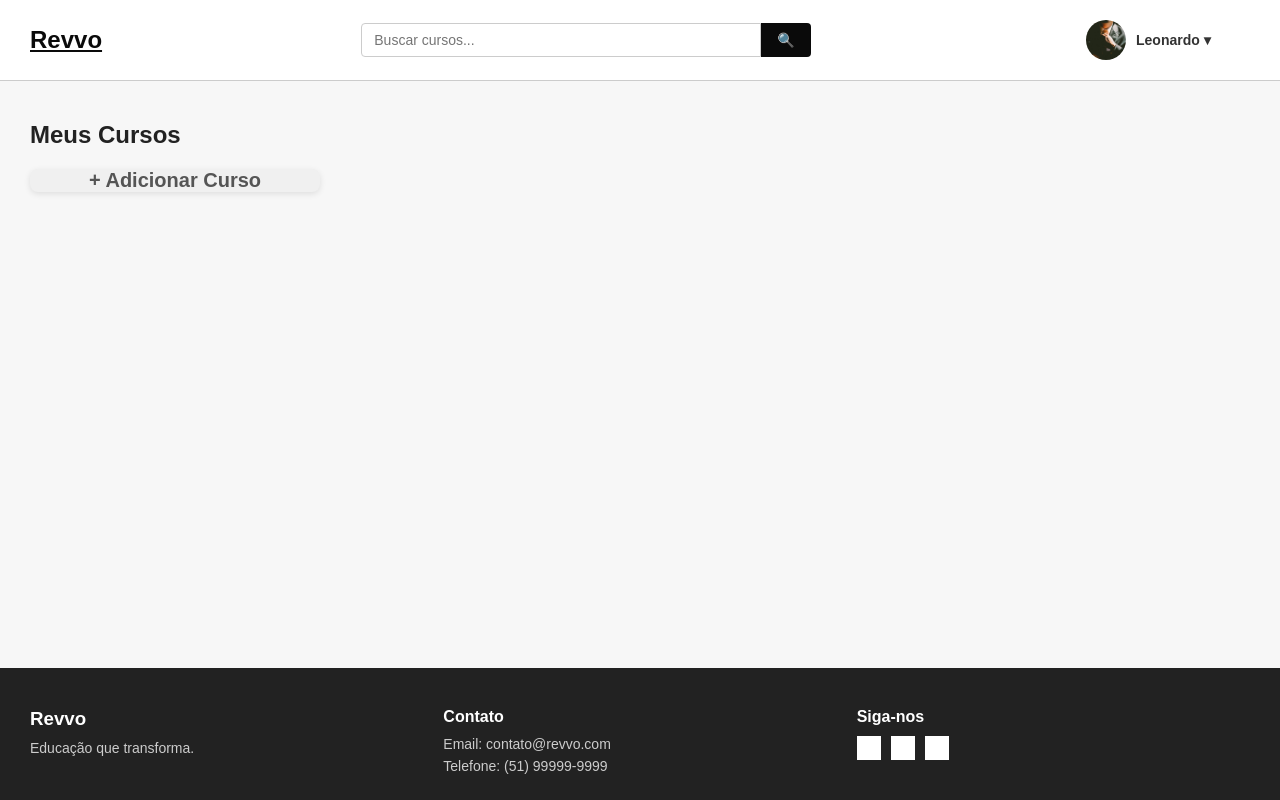
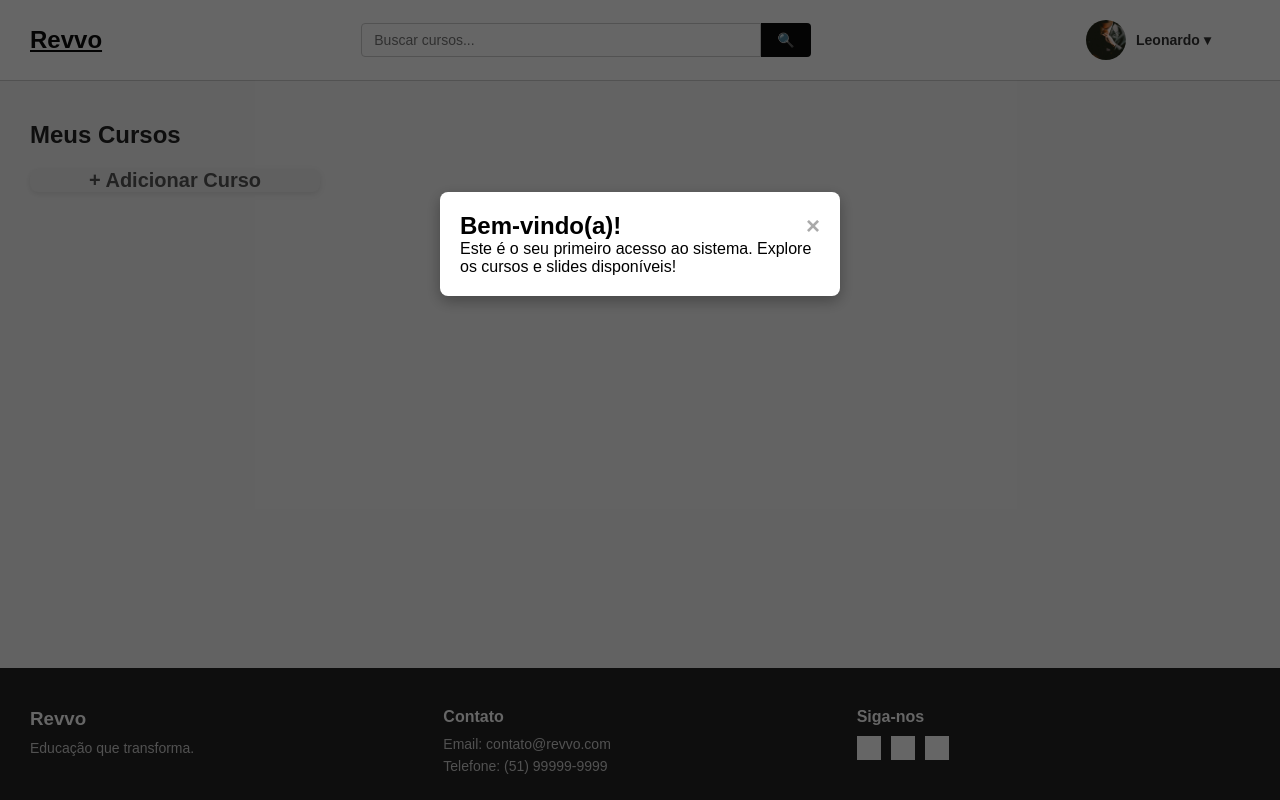
Before and after one commit to Leeobarreiro/desafio_revvo, a PHP site: page / in a window 1280 px wide. Run offline with PHP 8.4, Linux system fonts and the light colour scheme; data that the repository does not hold is empty; grey boxes are pictures that could not be loaded.

Commit message:
Ultimos ajustes

```diff
--- a/css/style.css
+++ b/css/style.css
@@ -479,3 +479,33 @@
     display: none;
   }
 }
+.modal {
+  display: none;
+  position: fixed;
+  z-index: 9999;
+  left: 0;
+  top: 0;
+  width: 100%;
+  height: 100%;
+  overflow: auto;
+  background-color: rgba(0, 0, 0, 0.6);
+}
+
+.modal-content {
+  background-color: #fff;
+  margin: 15% auto;
+  padding: 20px;
+  border-radius: 8px;
+  width: 90%;
+  max-width: 400px;
+  box-shadow: 0 5px 15px rgba(0, 0, 0, 0.3);
+  animation: fadeIn 0.3s ease-in-out;
+}
+
+.close {
+  color: #aaa;
+  float: right;
+  font-size: 24px;
+  font-weight: bold;
+  cursor: pointer;
+}
--- a/index.php
+++ b/index.php
@@ -14,6 +14,17 @@
 <body>
 
 <?php include 'includes/header.php'; ?>
+
+<?php if (!isset($_GET['no_modal'])): ?>
+  <div id="meuModal" class="modal">
+    <div class="modal-content">
+      <span id="fecharModal" class="close">&times;</span>
+      <h2>Bem-vindo(a)!</h2>
+      <p>Este é o seu primeiro acesso ao sistema. Explore os cursos e slides disponíveis!</p>
+    </div>
+  </div>
+<?php endif; ?>
+
 
 <div class="wrapper">
   <!-- Carrossel -->
--- a/sass/style.scss
+++ b/sass/style.scss
@@ -528,3 +528,33 @@
     display: none;
   }
 }
+.modal {
+  display: none;
+  position: fixed;
+  z-index: 9999;
+  left: 0;
+  top: 0;
+  width: 100%;
+  height: 100%;
+  overflow: auto;
+  background-color: rgba(0,0,0,0.6);
+}
+
+.modal-content {
+  background-color: #fff;
+  margin: 15% auto;
+  padding: 20px;
+  border-radius: 8px;
+  width: 90%;
+  max-width: 400px;
+  box-shadow: 0 5px 15px rgba(0,0,0,0.3);
+  animation: fadeIn 0.3s ease-in-out;
+}
+
+.close {
+  color: #aaa;
+  float: right;
+  font-size: 24px;
+  font-weight: bold;
+  cursor: pointer;
+}
```
Also changed, not shown: uploads/68923e619de36_1.jpg (renamed from uploads/6892310eb47fa_1.jpg), uploads/68923e6e76e1c_2.jpg (added), uploads/68923e7914c4c_3.jpg (added).
